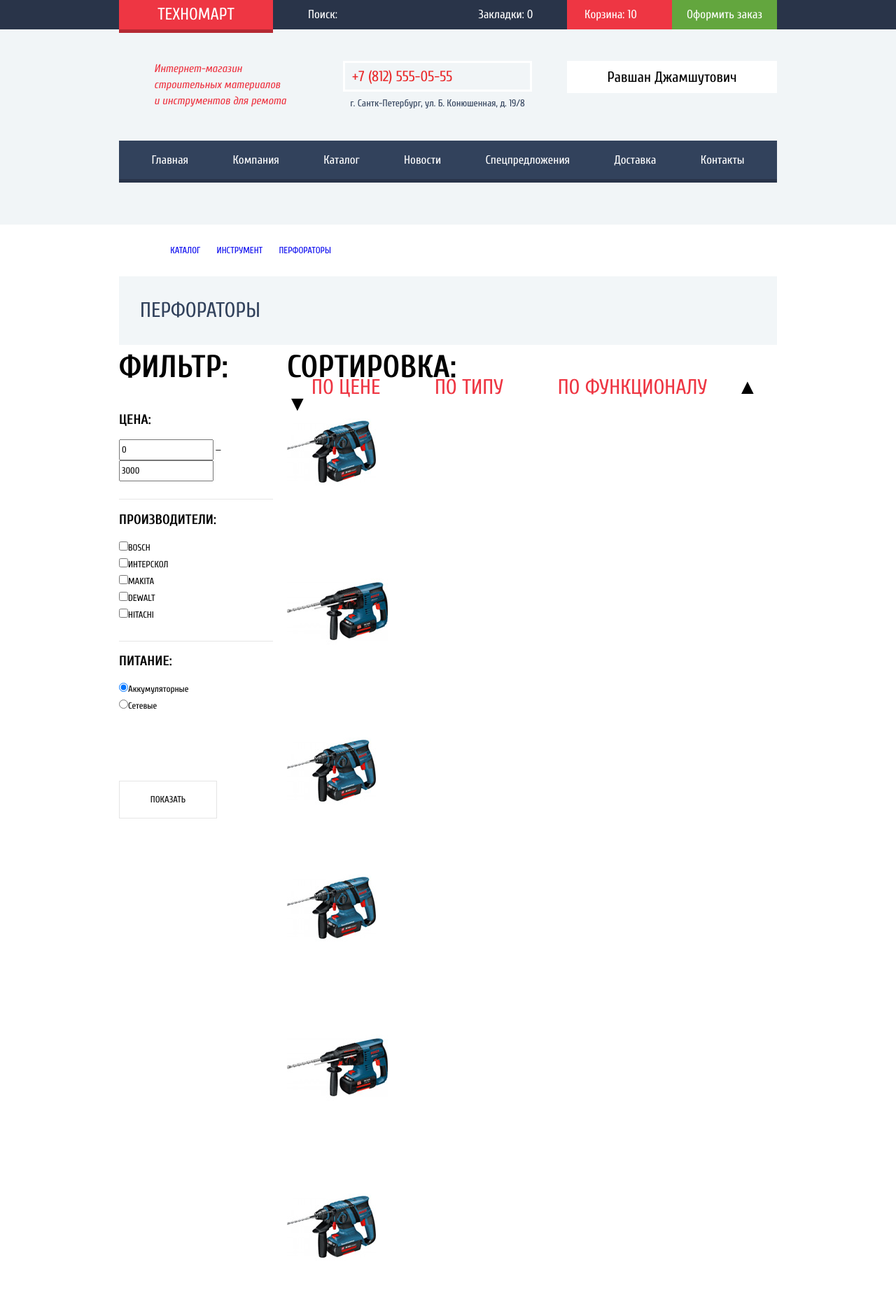
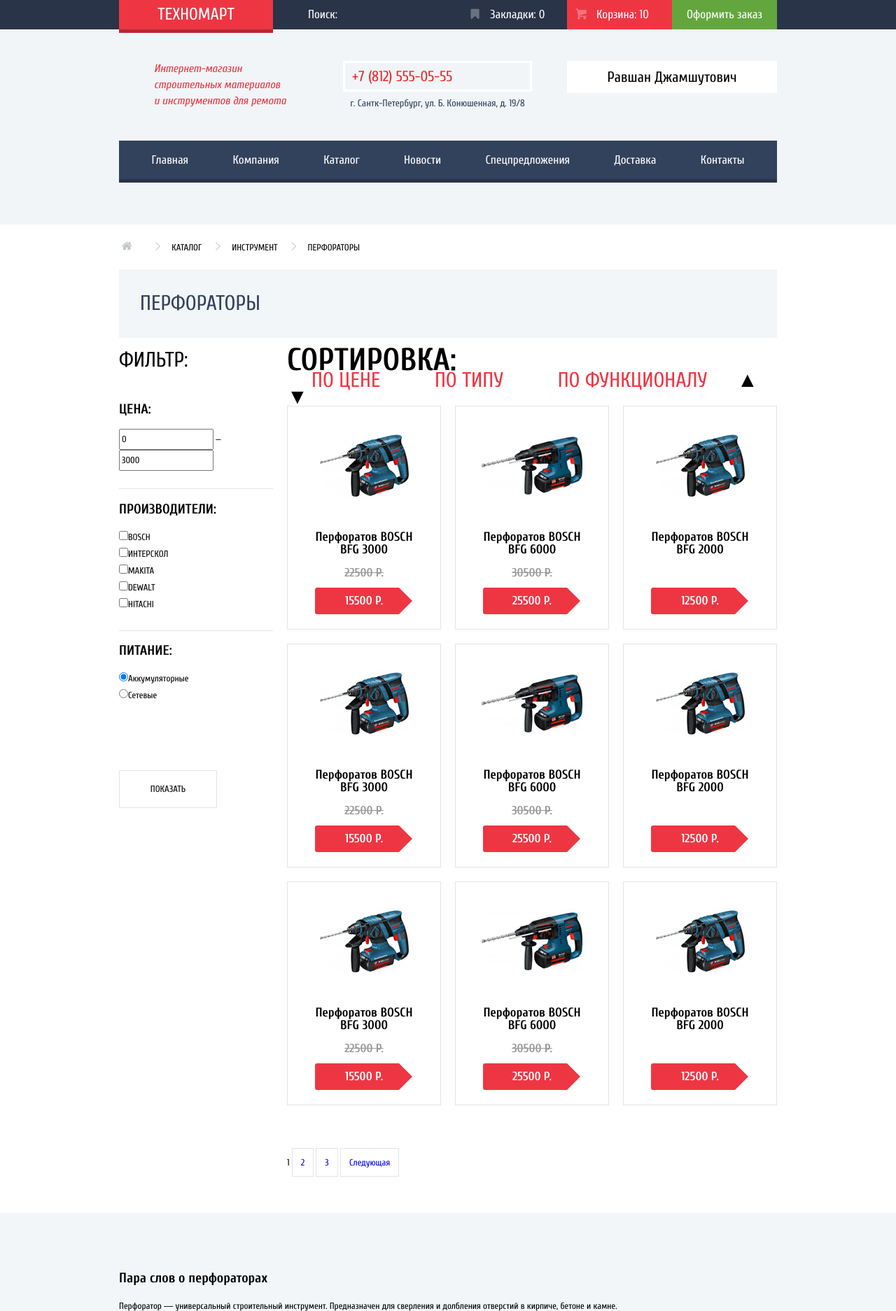
Before and after one commit to bini1988/202794-technomart, a plain HTML site: page catalog.html in a window 1280 px wide. Shown: the top 1874 px of the page at 70% size. Drawn offline with Linux system fonts and the light colour scheme; files whose address does not match are found by name.

Commit message:
Подправил стили в соответствии с главной страницей

```diff
--- a/catalog.html
+++ b/catalog.html
@@ -15,8 +15,12 @@
 						<input type="text" name="search-q" placeholder="Поиск:">
 					</form>
 					<div class="shop-control">
-						<a class="shop-bookmarks" href="#">Закладки: 0</a>
-						<a class="shop-basket basket-full" href="#">Корзина: 10</a>
+						<a class="shop-bookmarks" href="#">
+							<span class="shop-icon icon-bookmark"></span>Закладки: 0
+						</a>
+						<a class="shop-basket basket-full" href="#">
+							<span class="shop-icon icon-basket"></span>Корзина: 10
+						</a>
 						<a class="shop-order" href="#">Оформить заказ</a>
 					</div>
 				</div>
@@ -59,10 +63,10 @@
 		<main class="main-content">
 			<div class="container">
 				<ul class="breadcrumbs">
-					<li><a href="#"><span class="home-link"></span></a></li>
-					<li><a href="#">Каталог</a></li>
-					<li><a href="#">Инструмент</a></li>
-					<li><a href="#">Перфораторы</a></li>
+					<li class="icon-home"><a href="#"><span class="home-link"></span></a></li>
+					<li class="icon-right"><a href="#">Каталог</a></li>
+					<li class="icon-right"><a href="#">Инструмент</a></li>
+					<li class="icon-right"><a href="#">Перфораторы</a></li>
 				</ul>
 				<div class="page-header">
 					<span class="section-title">Перфораторы</span>
@@ -70,9 +74,7 @@
 				<div class="catalog-content clearfix">
 					<div class="catalog-content-left">
 						<form id="product-filter" action="/" method="post">
-							<div class="side-header">
-								<h2>Фильтр:</h2>
-							</div>
+							<div class="side-header">Фильтр:</div>
 							<div class="filters">
 								<section class="filter-section">
 									<h2 class="filter-title">Цена:</h2>
@@ -142,85 +144,112 @@
 							</div>
 						</div>
 						<section class="products-list">
-							<article class="product-info">
+							<article class="product-item">
+								<div class="actions">
+									<a href="#" class="buy">Купить</a>
+									<a href="#" class="bookmark">В закладки</a>
+								</div>
+								<div class="product-image">
 									<img src="img/product-2.jpg" width="127" height="112" alt="Фото товара">
-								<div class="product-title">
-									Перфоратов BOSCH<br>
-									BFG 3000
 								</div>
-								<div class="old-price">22500 Р.</div>
+								<div class="product-title">Перфоратов BOSCH BFG 3000</div>
+								<div class="discount">22500 Р.</div>
 								<div class="price">15500 P.</div>
 							</article>
-							<article class="product-info">
+							<article class="product-item">
+								<div class="actions">
+									<a href="#" class="buy">Купить</a>
+									<a href="#" class="bookmark">В закладки</a>
+								</div>
+								<div class="product-image">
 									<img src="img/product-3.jpg" width="144" height="128" alt="Фото товара">
-								<div class="product-title">
-									Перфоратов BOSCH<br>
-									BFG 6000
 								</div>
-								<div class="old-price">30500 Р.</div>
+								<div class="product-title">Перфоратов BOSCH	BFG 6000</div>
+								<div class="discount">30500 Р.</div>
 								<div class="price">25500 P.</div>
 							</article>
-							<article class="product-info new-product">
+							<article class="product-item new-product">
+								<div class="actions">
+									<a href="#" class="buy">Купить</a>
+									<a href="#" class="bookmark">В закладки</a>
+								</div>
+								<div class="product-image">
 									<img src="img/product-2.jpg" width="127" height="112" alt="Фото товара">
-								<div class="product-title">
-									Перфоратов BOSCH<br>
-									BFG 2000
 								</div>
-								<div class="old-price"></div>
+								<div class="product-title">Перфоратов BOSCH	BFG 2000</div>
+								<div class="discount"></div>
 								<div class="price">12500 P.</div>
 							</article>
-							<article class="product-info">
+							<article class="product-item">
+								<div class="actions">
+									<a href="#" class="buy">Купить</a>
+									<a href="#" class="bookmark">В закладки</a>
+								</div>
+								<div class="product-image">
 									<img src="img/product-2.jpg" width="127" height="112" alt="Фото товара">
-								<div class="product-title">
-									Перфоратов BOSCH<br>
-									BFG 3000
 								</div>
-								<div class="old-price">22500 Р.</div>
+								<div class="product-title">Перфоратов BOSCH	BFG 3000</div>
+								<div class="discount">22500 Р.</div>
 								<div class="price">15500 P.</div>
 							</article>
-							<article class="product-info new-product">
+							<article class="product-item new-product">
+								<div class="actions">
+									<a href="#" class="buy">Купить</a>
+									<a href="#" class="bookmark">В закладки</a>
+								</div>
+								<div class="product-image">
 									<img src="img/product-3.jpg" width="144" height="128" alt="Фото товара">
-								<div class="product-title">
-									Перфоратов BOSCH<br>
-									BFG 6000
 								</div>
-								<div class="old-price">30500 Р.</div>
+								<div class="product-title">Перфоратов BOSCH	BFG 6000</div>
+								<div class="discount">30500 Р.</div>
 								<div class="price">25500 P.</div>
 							</article>
-							<article class="product-info">
+							<article class="product-item">
+								<div class="actions">
+									<a href="#" class="buy">Купить</a>
+									<a href="#" class="bookmark">В закладки</a>
+								</div>
+								<div class="product-image">
 									<img src="img/product-2.jpg" width="127" height="112" alt="Фото товара">
-								<div class="product-title">
-									Перфоратов BOSCH<br>
-									BFG 2000
 								</div>
-								<div class="old-price"></div>
+								<div class="product-title">Перфоратов BOSCH	BFG 2000</div>
+								<div class="discount"></div>
 								<div class="price">12500 P.</div>
 							</article>
-							<article class="product-info new-product">
+							<article class="product-item new-product">
+								<div class="actions">
+									<a href="#" class="buy">Купить</a>
+									<a href="#" class="bookmark">В закладки</a>
+								</div>
+								<div class="product-image">
 									<img src="img/product-2.jpg" width="127" height="112" alt="Фото товара">
-								<div class="product-title">
-									Перфоратов BOSCH<br>
-									BFG 3000
 								</div>
-								<div class="old-price">22500 Р.</div>
+								<div class="product-title">Перфоратов BOSCH	BFG 3000</div>
+								<div class="discount">22500 Р.</div>
 								<div class="price">15500 P.</div>
 							</article>
-							<article class="product-info">
+							<article class="product-item">
+								<div class="actions">
+									<a href="#" class="buy">Купить</a>
+									<a href="#" class="bookmark">В закладки</a>
+								</div>
+								<div class="product-image">
 									<img src="img/product-3.jpg" width="144" height="128" alt="Фото товара">
-								<div class="product-title">
-									Перфоратов BOSCH<br>
-									BFG 6000
 								</div>
-								<div class="old-price">30500 Р.</div>
+								<div class="product-title">Перфоратов BOSCH	BFG 6000</div>
+								<div class="discount">30500 Р.</div>
 								<div class="price">25500 P.</div>
 							</article>
-							<article class="product-info">
+							<article class="product-item">
+								<div class="actions">
+									<a href="#" class="buy">Купить</a>
+									<a href="#" class="bookmark">В закладки</a>
+								</div>
+								<div class="product-image">
 									<img src="img/product-2.jpg" width="127" height="112" alt="Фото товара">
-								<div class="product-title">
-									Перфоратов BOSCH<br>
-									BFG 2000
 								</div>
-								<div class="old-price"></div>
+								<div class="product-title">Перфоратов BOSCH	BFG 2000</div>
+								<div class="discount"></div>
 								<div class="price">12500 P.</div>
 							</article>
 						</section>
@@ -245,7 +274,7 @@
 			<div class="footer-content">
 				<div class="container">
 					<div class="content-row-1 clearfix">
-						<div class="index-logo footer-logo">Техномарт</div>
+						<div class="index-logo">Техномарт</div>
 						<ul class="footer-menu">
 							<li><a href="#">Компания</a></li>
 							<li><a href="#">Новости</a></li>
@@ -256,7 +285,7 @@
 					</div>
 					<div class="content-row-2 clearfix">
 						<div class="footer-contacts">
-							г. Санкт-Петербург, ул. Б. Конюшенная, д. 19/8<br>
+							г. Санкт-Петербург, ул. Б. Конюшенная, д. 19/8
 							+7 (812) 555-05-55
 						</div>
 						<ul class="footer-menu">
@@ -275,17 +304,17 @@
 						Все права защищены
 					</section>
 					<section class="footer-social">
-          	<a class="social-button social-button-vk" href="#">VK</a>
-          	<a class="social-button social-button-fb" href="#">FB</a>
-          	<a class="social-button social-button-inst" href="#">INST</a>
+          	<a class="social-button icon-vk" href="#"></a>
+          	<a class="social-button icon-facebook" href="#"></a>
+          	<a class="social-button icon-instagramm" href="#"></a>
+        	</section>
+					<section class="developers">
+						<span>Разработано -</span>
+						<a href="https://htmlacademy.ru">HTMLAcademy.ru</a>
 					</section>
 					<section class="feedback">
 						<span>Обратная связь:</span>
 						<a href="mailto:mail@htmlacademy.ru">mail@htmlacademy.ru</a>
-					</section>
-					<section class="developers">
-						<span>Разработано -</span>
-						<a href="https://htmlacademy.ru">HTMLAcademy.ru</a>
 					</section>
 				</div>
 			</div>
--- a/css/style.css
+++ b/css/style.css
@@ -303,10 +303,11 @@
 	color: #ffffff;
 }
 
-.header-top
 .shop-control
 .shop-icon {
 	padding-right: 10px;
+	line-height: 18px;
+	font-size: 17px;
 	opacity: 0.3;
 }
 
@@ -616,7 +617,7 @@
 	display: inline-block;
 	padding: 5px 30px;
 
-	font-family: "PTSans", sans-serif;
+	font-family: 'PTSans', 'Arial' sans-serif;
 	font-weight: normal;
 	font-size: 16px;
 	line-height: 18px;
@@ -718,7 +719,7 @@
 
 .slider
 .slide-desc {
-	font-family: "PTSans", sans-serif;
+	font-family: 'PTSans', 'Arial' sans-serif;
 	font-size: 18px;
 	line-height: 24px;
 }
@@ -1029,7 +1030,7 @@
 .services p {
 	margin: 0px;
 
-	font-family: "PTSans", sans-serif;
+	font-family: 'PTSans', 'Arial' sans-serif;
 	font-size: 13px;
 	line-height: 24px;
 	font-weight: normal;
@@ -1162,14 +1163,14 @@
 
 .information {
 	margin-top: 80px;
-	margin-bottom: 85px;
+	margin-bottom: 82px;
 }
 
 .information p {
 	margin: 0px;
 	margin-bottom: 20px;
 
-	font-family: "PTSans", sans-serif;
+	font-family: 'PTSans', 'Arial' sans-serif;
 	font-size: 13px;
 	line-height: 24px;
 }
@@ -1365,7 +1366,11 @@
 	color: #ffd180;
 }
 
-/* Catalog */
+/*===============================================================
+ *			CATALOG PAGE
+ *===============================================================
+ */
+
 .shop-control
 .basket-full {
 	background-color: #ee3643;
@@ -1392,15 +1397,35 @@
 }
 
 .breadcrumbs {
-	margin: 25px 0px;
+	margin: 20px 0px;
+	padding: 0px;
 }
 
 .breadcrumbs li {
 	display: inline-block;
-	margin: 0px 10px;
+	margin: 0px;
+
+	font-size: 14px;
+	line-height: 20px;
+
+	color: #c1c6ce;
+}
+
+.breadcrumbs li:first-child {
+	font-size: 16px;
 }
 
 .breadcrumbs a {
+	margin-left: 10px;
+	margin-right: 10px;
+
+
+	font-family: 'PTSans', 'Arial' sans-serif;
+	font-size: 13px;
+	font-weight: normal;
+	vertical-align: middle;
+
+	color: #000000;
 	text-transform: uppercase;
 	text-decoration: none;
 }
```
Lines whose indentation alone changed are shown as unchanged.
